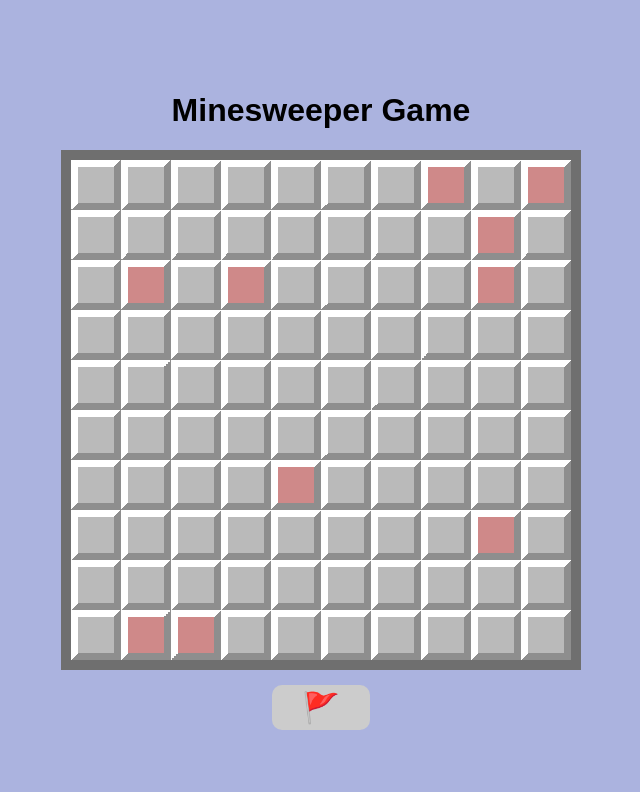
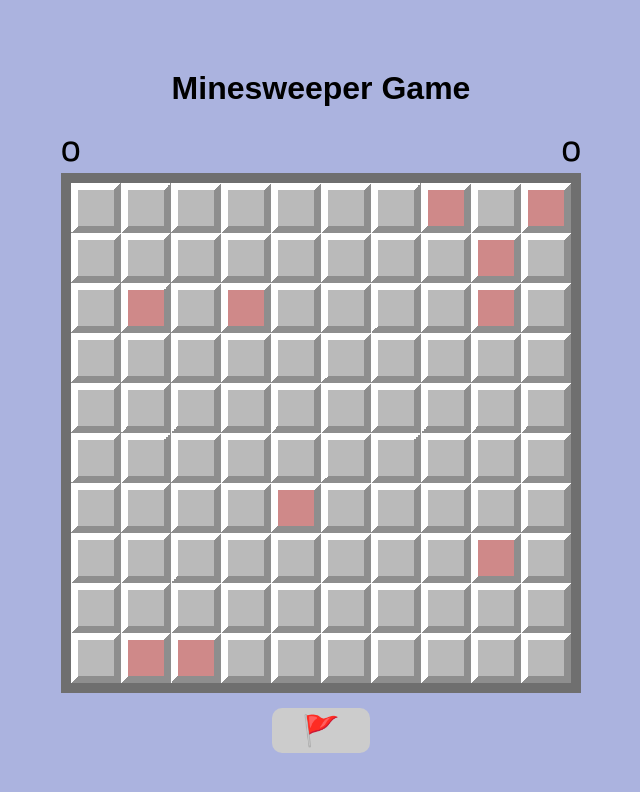
Before and after one commit to nikosvolkov/minesweeper, a website built with Vite: page index.html in a window 1280 px wide. Both pictures are taken after a click on the button "START". Shown: the whole page, without its empty margins (319-959 px from the left). Built offline with nearby package versions, Linux system fonts and the light colour scheme.

Commit message:
Flags and stopwatch

```diff
--- a/src/css/style.css
+++ b/src/css/style.css
@@ -74,6 +74,16 @@ body {
   border-image: linear-gradient(135deg, #ffffff 50%, #8e8e8e 50%) 30%;
 
   user-select: none;
+}
+
+.time-flag-container{
+  display: flex;
+  flex-direction: row;
+  align-items: center;
+  justify-content: space-between;
+
+  font-family: 'Kanit', sans-serif;
+  font-size: 30px;
 }
 
 .cell-clicked {
--- a/src/js/game.js
+++ b/src/js/game.js
@@ -17,6 +17,12 @@ const createBoard = () => {
   boardDiv.id = 'board';
   boardDiv.classList.add('board');
   gameDiv.append(boardDiv);
+
+  const infoDiv =  document.createElement('div')
+  infoDiv.classList.add('time-flag-container')
+  infoDiv.innerHTML = '<span id="flags-left">0</span><span id="stopwatch">0</span>'
+
+  gameDiv.prepend(infoDiv)
 
   for (let r = 0; r < rows; r++) {
     let row = [];
@@ -63,7 +69,6 @@ function cellClicked() {
     }
     return;
   }
-  cell.classList.remove('board-cell');
 
   if (minesLocation.includes(cell.id) && !cell.innerText) {
     cell.style.backgroundColor = 'red';
@@ -89,8 +94,7 @@ const checkMine = (r, c) => {
     return;
   }
 
-  board[r][c].classList.add('cell-clicked')
-  board[r][c].classList.remove('board-cell')
+  board[r][c].classList.replace('board-cell','cell-clicked')
 
   let minesFound = 0;
 
@@ -134,7 +138,6 @@ const checkCell = (r, c) => {
   }
 
   if (minesLocation.includes(r.toString() + '-' + c.toString())) {
-    board[r][c].style.borderColor = 'green'
     return 1;
   }
   return 0;
```
